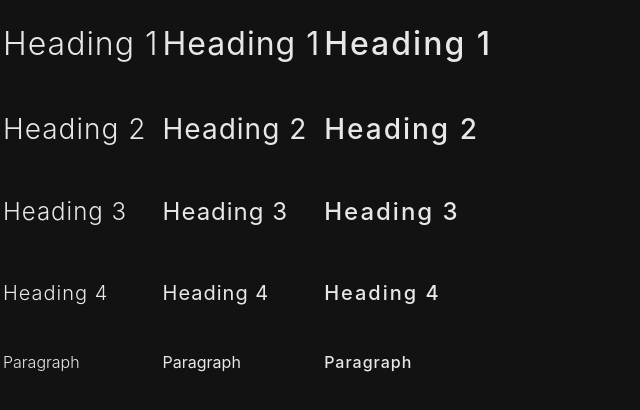
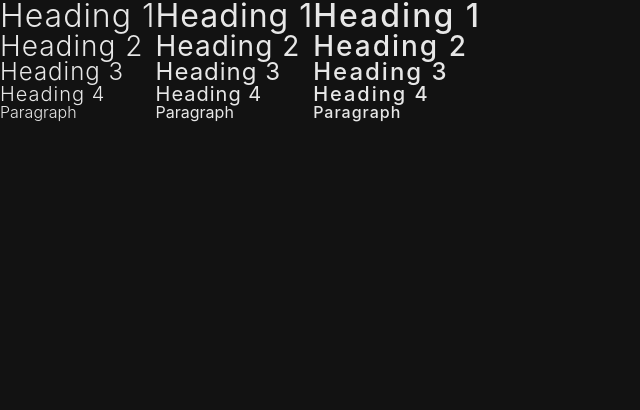
Before and after one commit to SaegesserSascha/portfolio, a React (Create React App) app: page / in a window 1280 px wide. Shown: the top 410 px of the page, without its empty margins (0-640 px from the left). Built offline with nearby package versions, Linux system fonts and the light colour scheme.

Commit message:
Added css reset from meyerweb
https://meyerweb.com/eric/tools/css/reset/

```diff
--- a/src/App.scss
+++ b/src/App.scss
@@ -1,3 +1,4 @@
+@import "./sass/reset";
 @import "./sass/colors";
 @import "./sass/mixins";
 @import "./sass/typography";
--- /dev/null
+++ b/src/sass/_reset.scss
@@ -0,0 +1,56 @@
+/*******************
+RESET
+********************/
+
+/* http://meyerweb.com/eric/tools/css/reset/
+   v2.0 | 20110126
+   License: none (public domain)
+*/
+
+html, body, div, span, applet, object, iframe,
+h1, h2, h3, h4, h5, h6, p, blockquote, pre,
+a, abbr, acronym, address, big, cite, code,
+del, dfn, em, img, ins, kbd, q, s, samp,
+small, strike, strong, sub, sup, tt, var,
+b, u, i, center,
+dl, dt, dd, ol, ul, li,
+fieldset, form, label, legend,
+table, caption, tbody, tfoot, thead, tr, th, td,
+article, aside, canvas, details, embed,
+figure, figcaption, footer, header, hgroup,
+menu, nav, output, ruby, section, summary,
+time, mark, audio, video {
+	margin: 0;
+	padding: 0;
+	border: 0;
+	vertical-align: baseline;
+}
+
+/* HTML5 display-role reset for older browsers */
+article, aside, details, figcaption, figure,
+footer, header, hgroup, menu, nav, section {
+	display: block;
+}
+
+body {
+	line-height: 1;
+}
+
+ol, ul {
+	list-style: none;
+}
+
+blockquote, q {
+	quotes: none;
+}
+
+blockquote:before, blockquote:after,
+q:before, q:after {
+	content: '';
+	content: none;
+}
+
+table {
+	border-collapse: collapse;
+	border-spacing: 0;
+}
```
